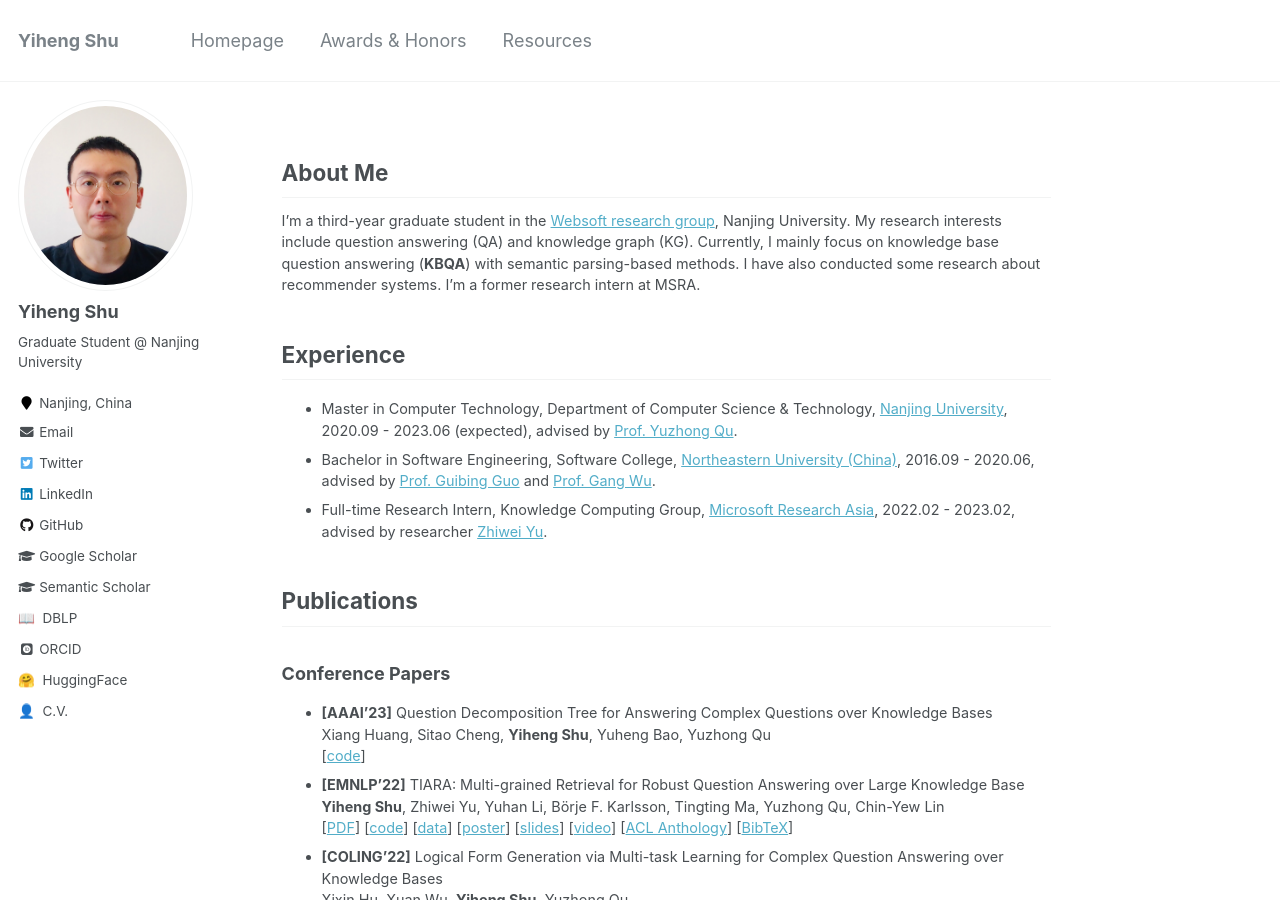
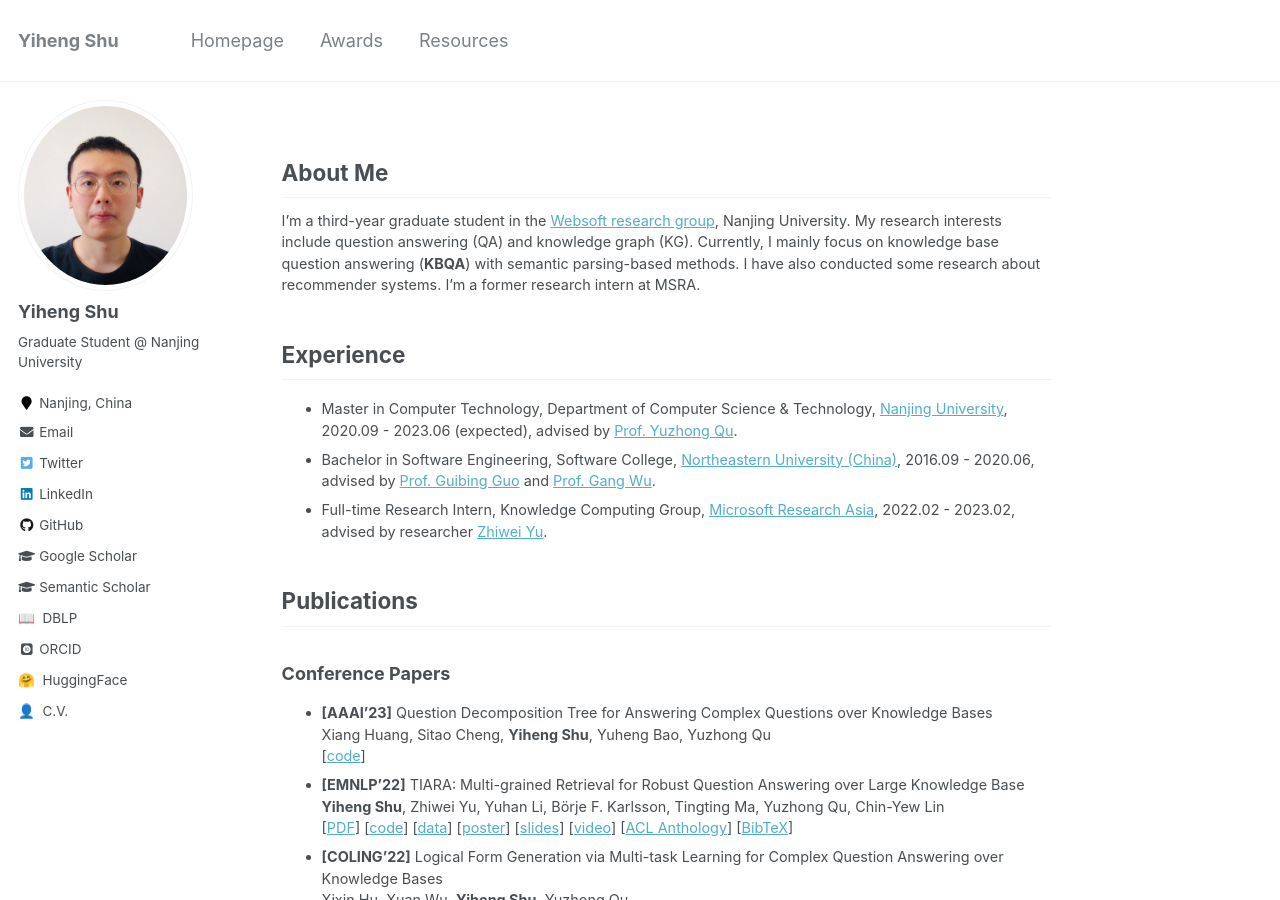
Before and after one commit to yihengshu/yihengshu.github.io, a Jekyll site: the page built from _pages/about.md, in a window 1280 px wide and 900 px high. Built offline with Jekyll 4.4.1, drawn with Linux system fonts in a browser that asks for light colours; some web fonts are replaced.

Commit message:
Update navigation.yml

```diff
--- a/_data/navigation.yml
+++ b/_data/navigation.yml
@@ -5,7 +5,7 @@ main:
   - title: "Homepage"
     url: /about
 
-  - title: "Awards & Honors"
+  - title: "Awards"
     url: /awards_honors/
 
   - title: "Resources"
```
